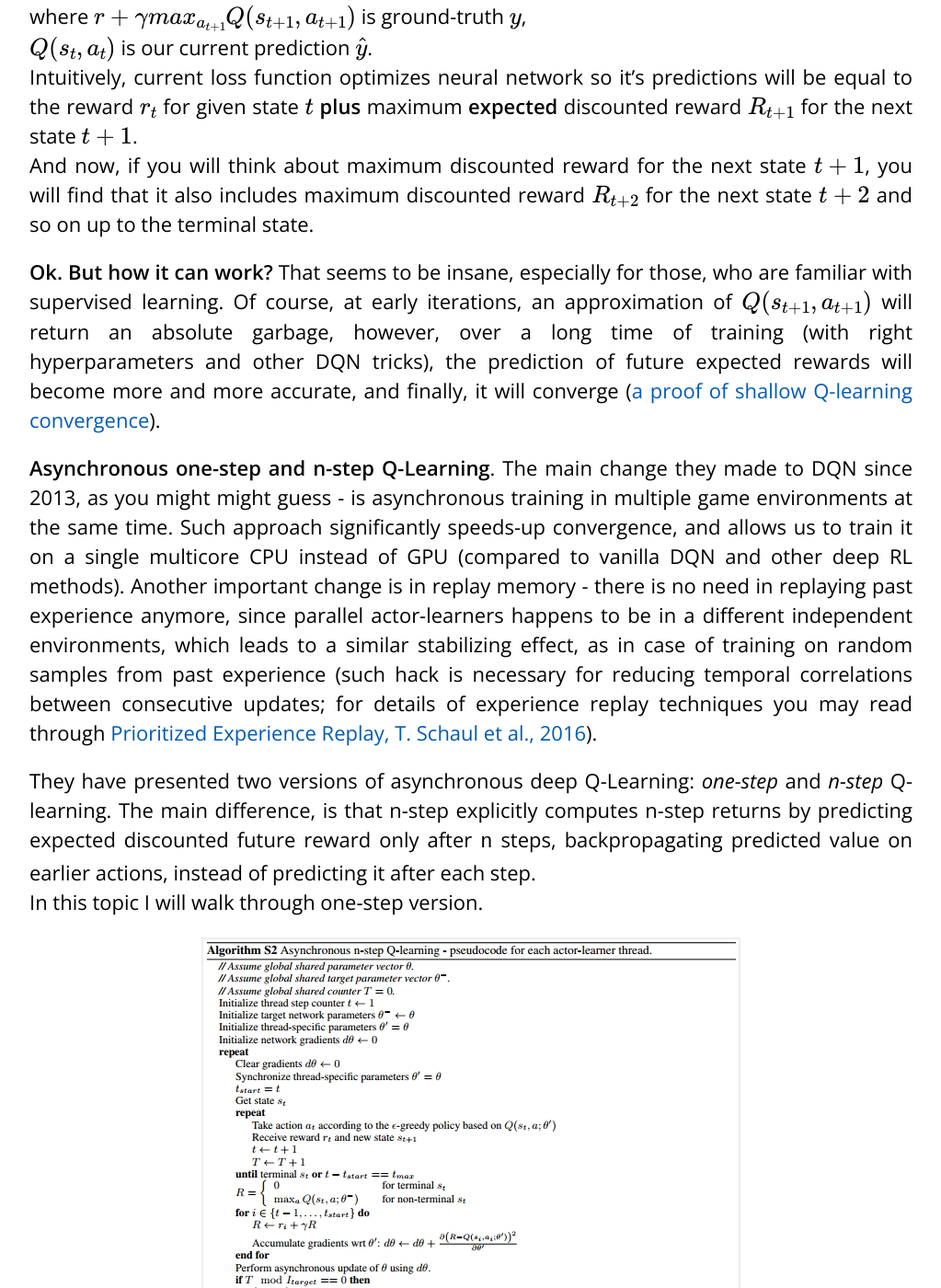
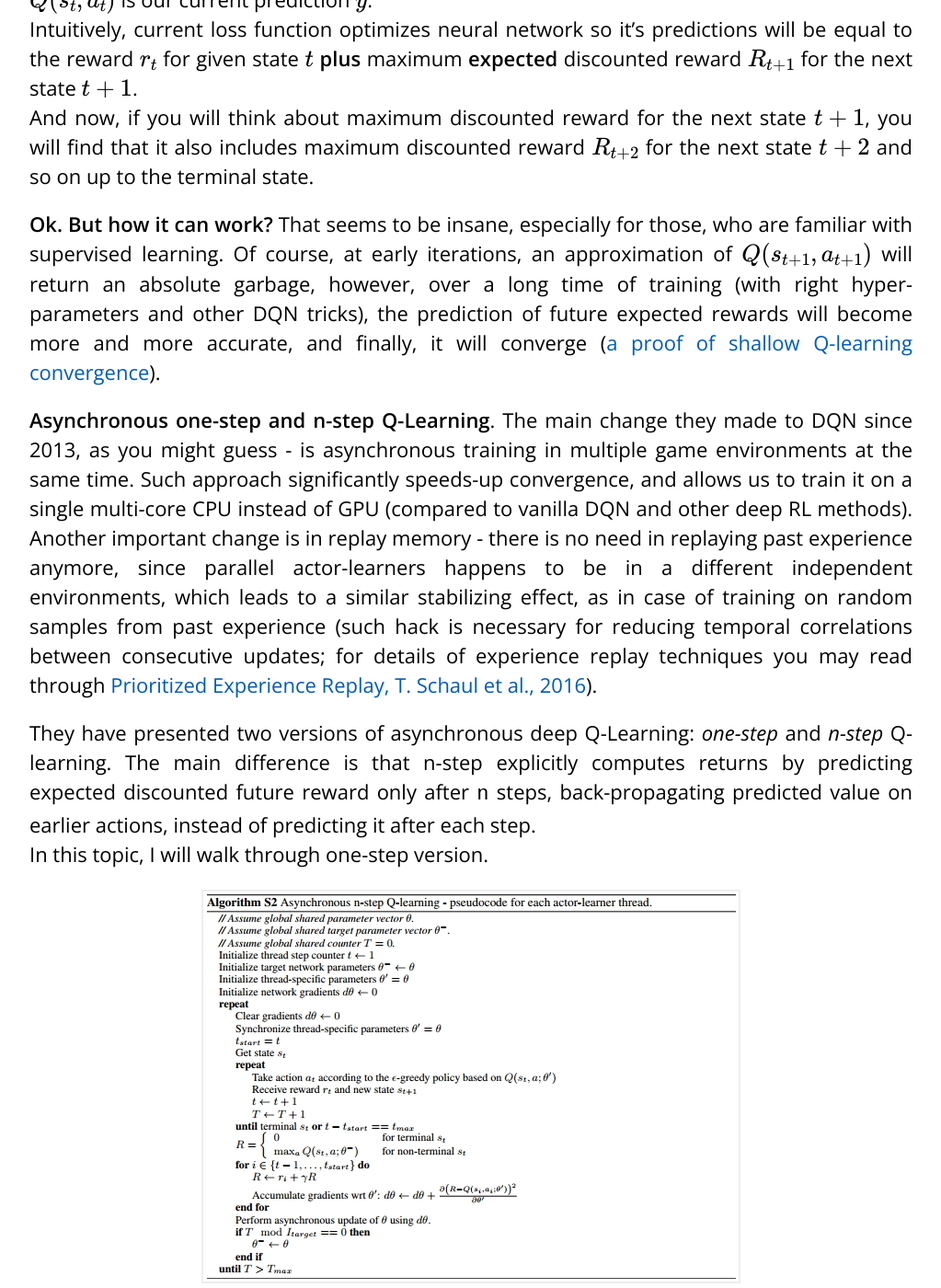
Before and after one commit to dbobrenko/dbobrenko.github.io, a Jekyll site: the page built from _posts/2016-11-03-async-deeprl.md, in a window 1280 px wide and 1400 px high, scrolled down 3684 px. Shown: the whole window at 92% size, without its empty margins (128-1151 px from the left). Built offline with Jekyll 4.4.1, drawn with Linux system fonts in a browser that asks for light colours; formulas are drawn with MathJax 3; comment, search, counter and statistics services are not loaded; some of the changed text lies outside the part shown.

Commit message:
fixed typos

```diff
--- a/_posts/2016-11-03-async-deeprl.md
+++ b/_posts/2016-11-03-async-deeprl.md
@@ -71,12 +70,12 @@ $$Q(s_t, a_t)$$ is our current prediction $$\hat y$$.
 Intuitively, current loss function optimizes neural network so it's predictions will be equal to the reward $$r_t$$ for given state $$t$$ **plus** maximum **expected** discounted reward $$R_{t+1}$$ for the next state $$t+1$$.
 And now, if you will think about maximum discounted reward for the next state $$t+1$$, you will find that it also includes maximum discounted reward $$R_{t+2}$$ for the next state $$t+2$$ and so on up to the terminal state.
 
-**Ok. But how it can work?** That seems to be insane, especially for those, who are familiar with supervised learning. Of course, at early iterations, an approximation of $$Q(s_{t+1}, a_{t+1})$$ will return an absolute garbage, however, over a long time of training (with right hyperparameters and other DQN tricks), the prediction of future expected rewards will become more and more accurate, and finally, it will converge ([a proof of shallow Q-learning convergence](http://users.isr.ist.utl.pt/~mtjspaan/readingGroup/ProofQlearning.pdf)).
+**Ok. But how it can work?** That seems to be insane, especially for those, who are familiar with supervised learning. Of course, at early iterations, an approximation of $$Q(s_{t+1}, a_{t+1})$$ will return an absolute garbage, however, over a long time of training (with right hyper-parameters and other DQN tricks), the prediction of future expected rewards will become more and more accurate, and finally, it will converge ([a proof of shallow Q-learning convergence](http://users.isr.ist.utl.pt/~mtjspaan/readingGroup/ProofQlearning.pdf)).
 
-**Asynchronous one-step and n-step Q-Learning**. The main change they made to DQN since 2013, as you might might guess - is asynchronous training in multiple game environments at the same time. Such approach significantly speeds-up convergence, and allows us to train it on a single multicore CPU instead of GPU (compared to vanilla DQN and other deep RL methods). Another important change is in replay memory - there is no need in replaying past experience anymore, since parallel actor-learners happens to be in a different independent environments, which leads to a similar stabilizing effect, as in case of training on random samples from past experience (such hack is necessary for reducing temporal correlations between consecutive updates; for details of experience replay techniques you may read through [Prioritized Experience Replay, T. Schaul et al., 2016](https://arxiv.org/abs/1511.05952)).
+**Asynchronous one-step and n-step Q-Learning**. The main change they made to DQN since 2013, as you might guess - is asynchronous training in multiple game environments at the same time. Such approach significantly speeds-up convergence, and allows us to train it on a single multi-core CPU instead of GPU (compared to vanilla DQN and other deep RL methods). Another important change is in replay memory - there is no need in replaying past experience anymore, since parallel actor-learners happens to be in a different independent environments, which leads to a similar stabilizing effect, as in case of training on random samples from past experience (such hack is necessary for reducing temporal correlations between consecutive updates; for details of experience replay techniques you may read through [Prioritized Experience Replay, T. Schaul et al., 2016](https://arxiv.org/abs/1511.05952)).
 
-They have presented two versions of asynchronous deep Q-Learning: *one-step* and *n-step* Q-learning. The main difference, is that n-step explicitly computes n-step returns by predicting expected discounted future reward only after `n` steps, backpropagating predicted value on earlier actions, instead of predicting it after each step.
-In this topic I will walk through one-step version.
+They have presented two versions of asynchronous deep Q-Learning: *one-step* and *n-step* Q-learning. The main difference is that n-step explicitly computes returns by predicting expected discounted future reward only after `n` steps, back-propagating predicted value on earlier actions, instead of predicting it after each step.
+In this topic, I will walk through one-step version.
 {% include image.html
     img="/assets/posts/async-deeprl/onestep_alg.jpg"
     title="Asynchronous Q-Learning algorithm pseudo-code"
```
Also changed, not shown: other parts of _posts/2016-11-03-async-deeprl.md (+17 -18 lines).
